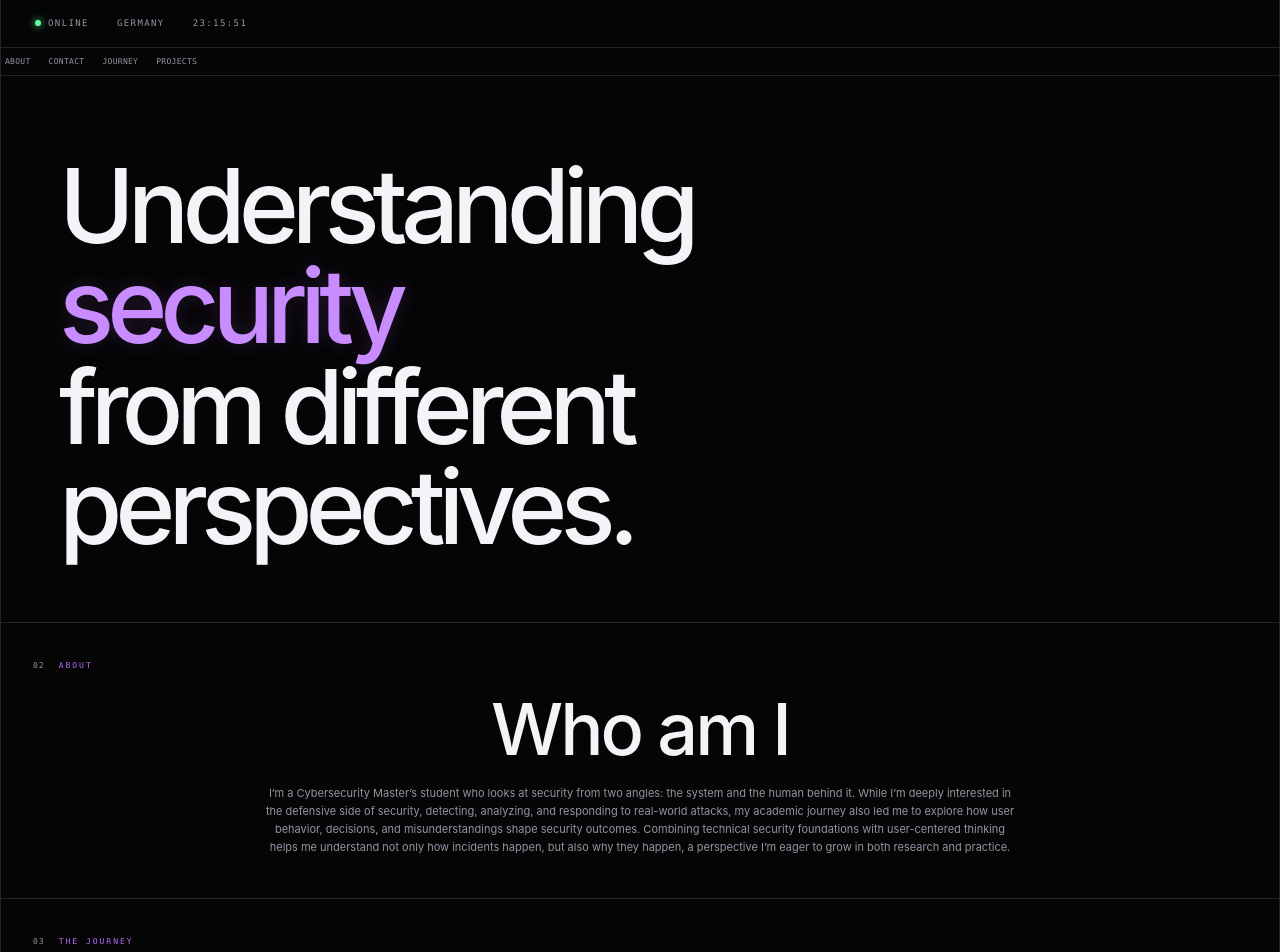
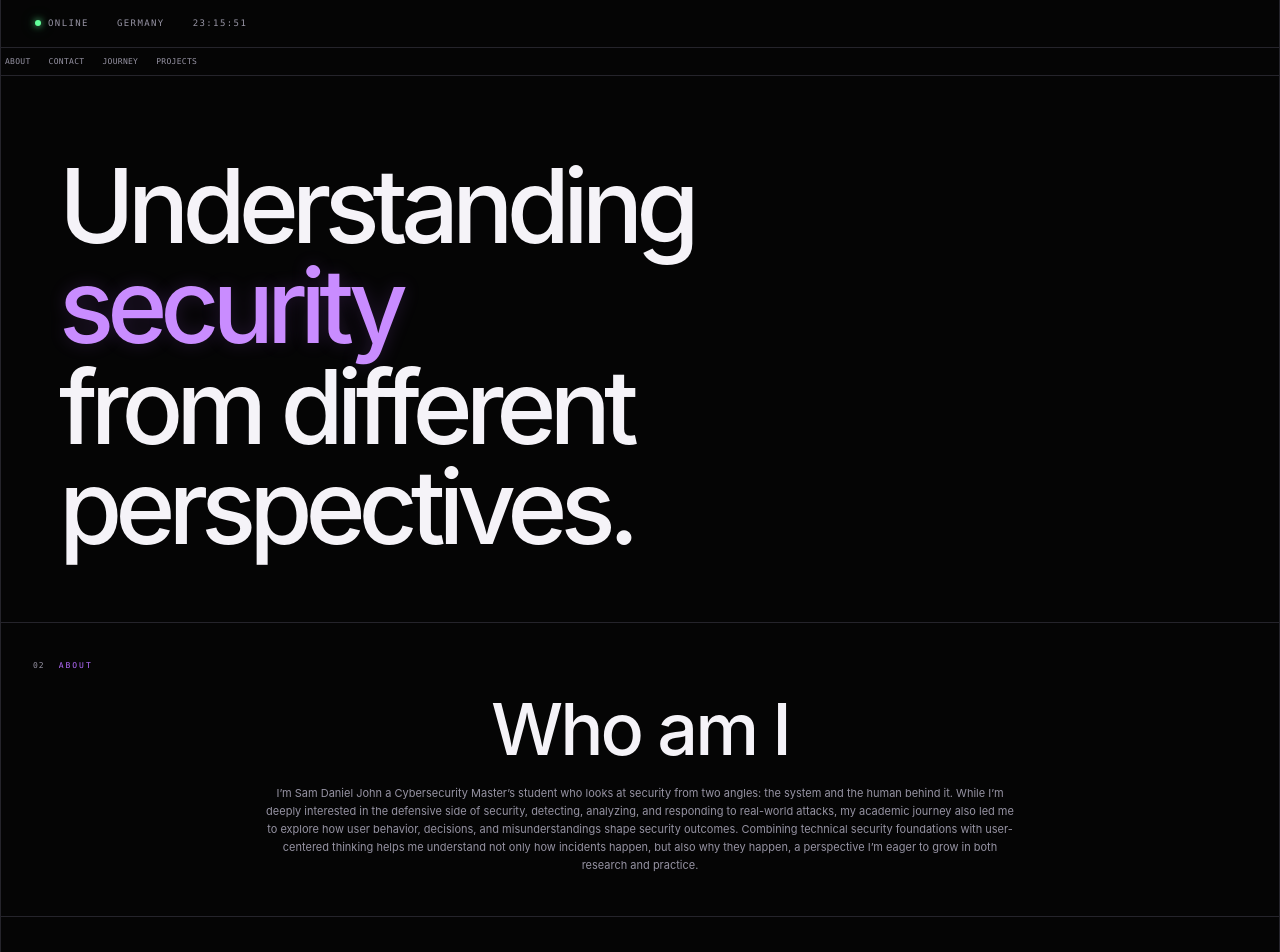
Before and after one commit to Sam-Daniel-John/sam-daniel-john-portfolio, a React app: page / in a window 1280 px wide. Shown: the top 952 px of the page. Built offline with nearby package versions, Linux system fonts and the light colour scheme; the HTML template or start-up script is replaced by a standard one.

Commit message:
Update About section

```diff
--- a/src/App.jsx
+++ b/src/App.jsx
@@ -219,7 +219,7 @@ function HomePage() {
             </h2>
 
             <p>
-              I’m a Cybersecurity Master’s student who looks at security
+              I’m Sam Daniel John a Cybersecurity Master’s student who looks at security
               from two angles: the system and the human behind it. While
               I’m deeply interested in the defensive side of security,
               detecting, analyzing, and responding to real-world attacks,
```
